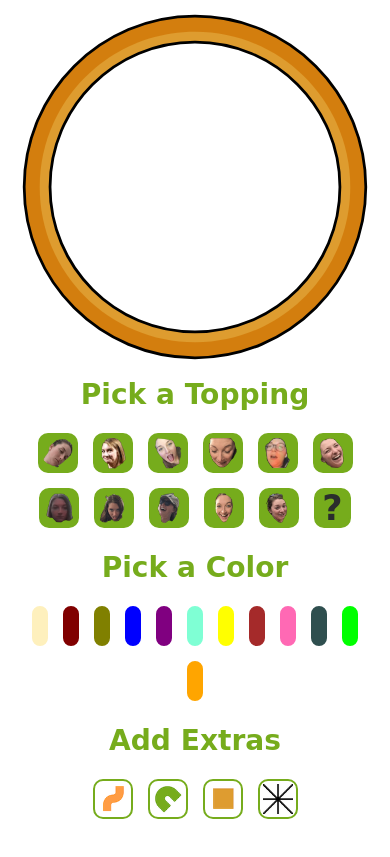
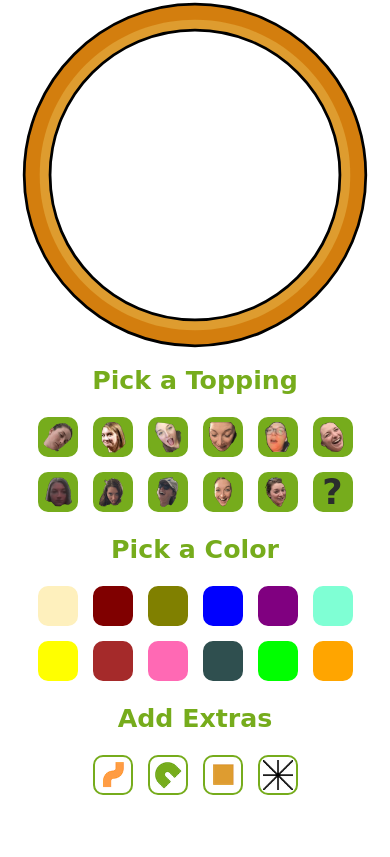
Before and after one commit to Allicolyer/maura-pizza, a plain HTML site: page index.html in a window 390 px wide. Shown: the part 131-988 px from the top of the page. After the commit the page ends 964 px from the top, so only its background shows below. Drawn offline with Linux system fonts and the light colour scheme.

Commit message:
make font smaller, remove broken flex styling

```diff
--- a/style.css
+++ b/style.css
@@ -24,7 +24,7 @@
 }
 /* Page Styles */
 html {
-  font-size: 1.5em;
+  font-size: 1.35em;
   color: var(--text-color);
 }
 
@@ -133,7 +133,6 @@ body {
     width: 30px;
   }
   .button {
-    flex: 0;
     width: 40px;
     height: 40px;
   }
```
